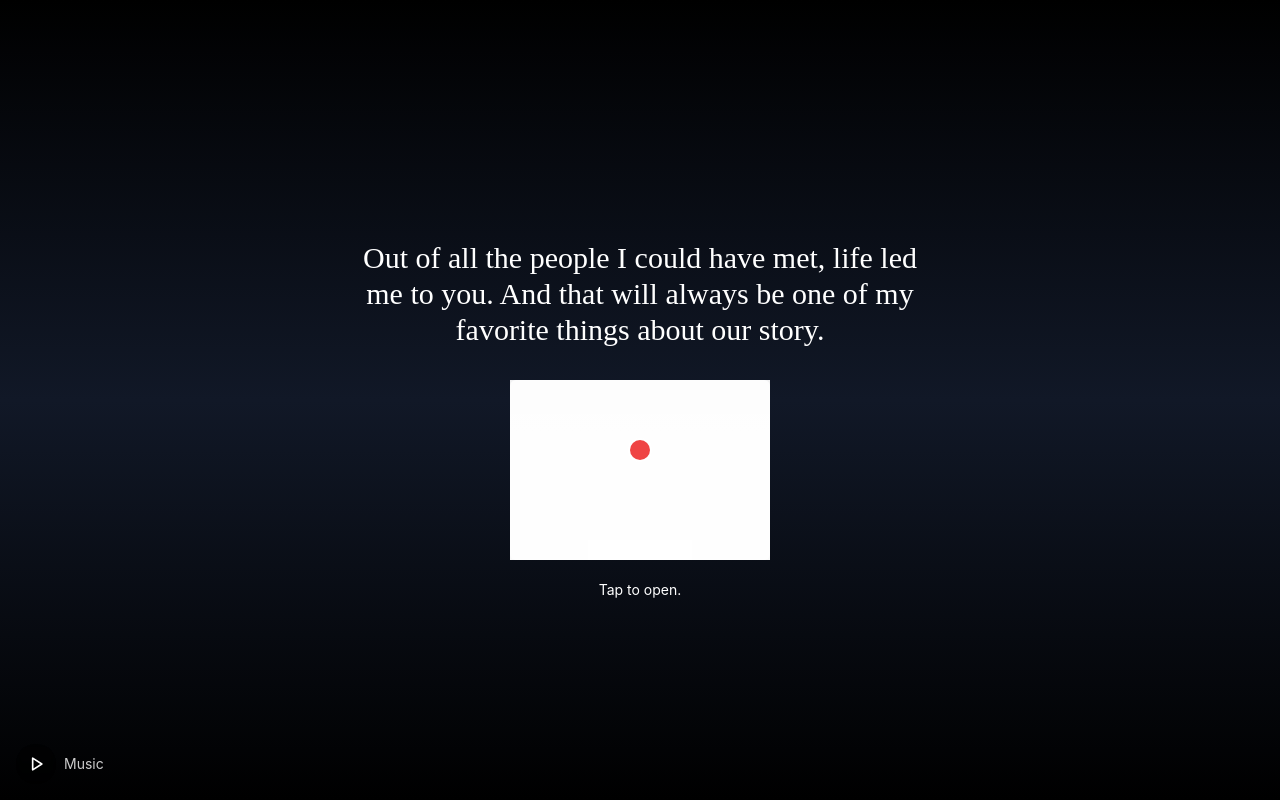
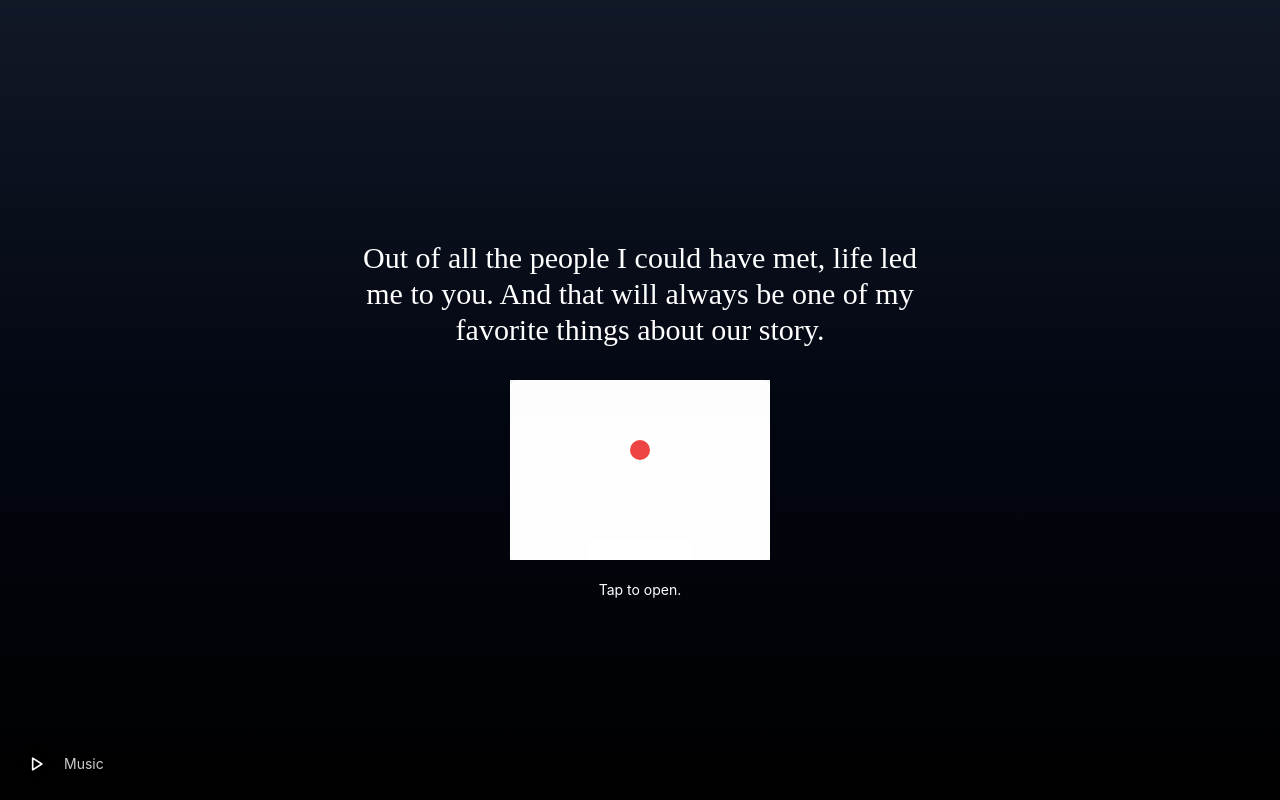
Before and after one commit to michaelotukoya01/anniversary-love-letter, a React (Vite) app: page / in a window 1280 px wide. Built offline with nearby package versions, Linux system fonts and the light colour scheme.

Commit message:
Update background: use dark gray gradient instead of pure black for primary black aesthetic

```diff
--- a/src/components/Background.jsx
+++ b/src/components/Background.jsx
@@ -56,8 +56,8 @@ const Background = ({ stage }) => {
   // We'll also add a subtle vignette and gradient overlay
   return (
     <div className="absolute inset-0">
-      {/* Black background with subtle gradient */}
-      <div className="absolute inset-0 bg-gradient-to-b from-black via-gray-900 to-black" />
+      {/* Dark background with subtle gradient - not pure black */}
+      <div className="absolute inset-0 bg-gradient-to-b from-gray-900 via-gray-950 to-black" />
       {/* Vignette */}
       <div className="absolute inset-0 bg-radial-gradient bg-center bg-[size:200%_200%] from-transparent via-black/80 to-black/90" />
       {/* Only show background from stage 3 onwards (after transition) */}
```
